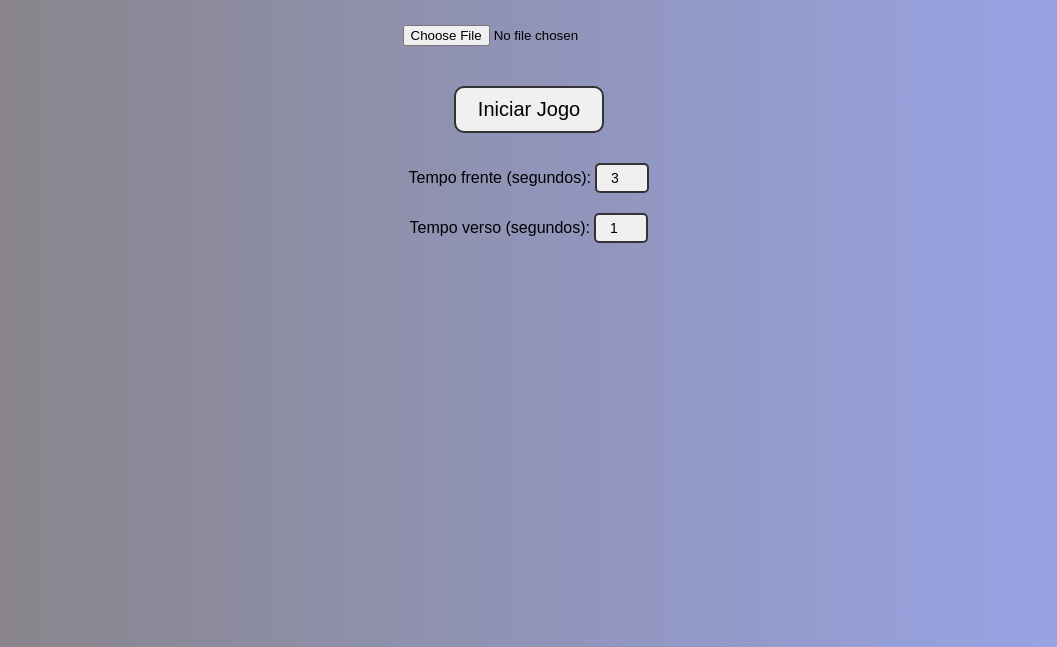
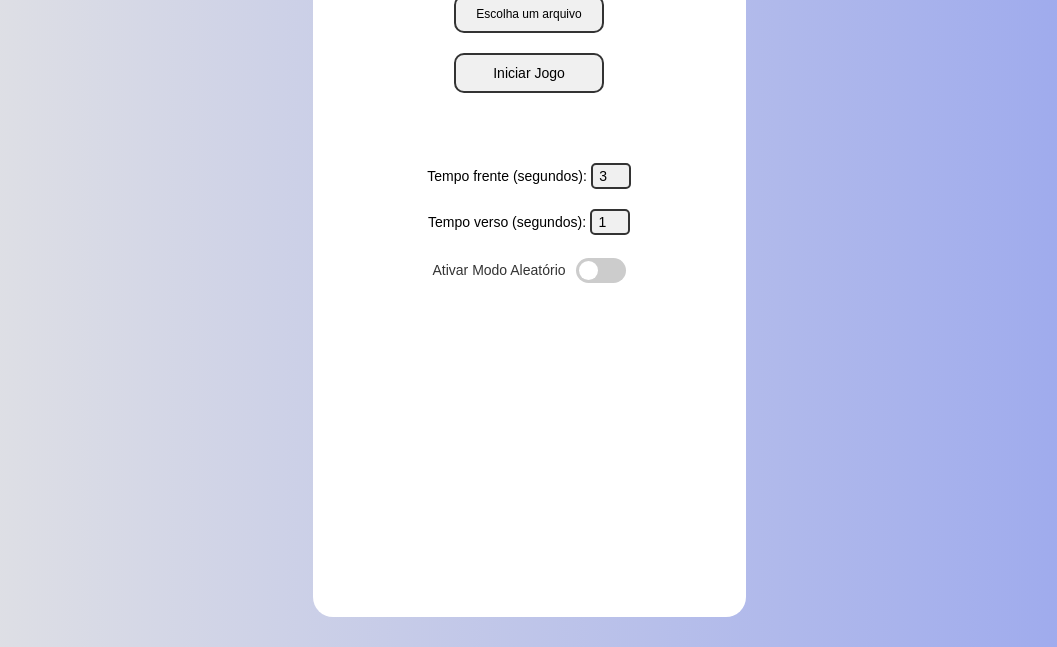
Before and after one commit to hada97/memorize, a plain HTML site: page index.html in a window 1280 px wide. Shown: the part 153-800 px from the top of the page, without its empty margins (111-1168 px from the left). Drawn offline with Linux system fonts and the light colour scheme.

Commit message:
up style

```diff
--- a/index.html
+++ b/index.html
@@ -1,16 +1,18 @@
 <!DOCTYPE html>
 <html lang="pt-br">
   <head>
-    <meta charset="UTF-8">
-    <meta name="viewport" content="width=device-width, initial-scale=1.0">
+    <meta charset="UTF-8" />
+    <meta name="viewport" content="width=device-width, initial-scale=1.0" />
     <title>Jogo de Memorização</title>
-    <link rel="stylesheet" href="style.css">
+    <link rel="stylesheet" href="style.css" />
   </head>
   <body>
     <div class="main-container">
-        <h1>Jogo de Memorização de Palavras</h1>
+      <h1>Memorize</h1>
 
-        <input type="file" id="file-input" accept=".xlsx">
+      <input type="file" id="file-input" accept=".xlsx" style="display: none" />
+      <label for="file-input" id="file-label">Escolha um arquivo</label>
+
       <button id="start-game">Iniciar Jogo</button>
 
       <div id="game-board"></div>
@@ -19,12 +21,18 @@
       <div class="config-container">
         <div>
           <label for="timer">Tempo frente (segundos):</label>
-                <input type="number" id="timer" value="3" min="1" max="30">
+          <input type="number" id="timer" value="3" min="1" max="30" />
         </div>
 
         <div>
           <label for="display-time">Tempo verso (segundos):</label>
-                <input type="number" id="display-time" value="1" min="1" max="10">
+          <input type="number" id="display-time" value="1" min="1" max="10" />
+        </div>
+
+        <div class="checkbox-container">
+          <span id="shuffle-label">Ativar Modo Aleatório</span>
+          <input type="checkbox" id="checkboxInput" />
+          <label for="checkboxInput" class="toggleSwitch"></label>
         </div>
       </div>
     </div>
--- a/script.js
+++ b/script.js
@@ -3,7 +3,7 @@ let meanings = [];
 let currentCard = 0;
 let timerInterval;
 let gameTimer = 3;
-let displayTime = 3; // Tempo para exibir o significado
+let displayTime = 3;
 let cardFlippedByClick = false;
 
 document.getElementById("file-input").addEventListener("change", handleFile);
@@ -108,14 +108,14 @@ function startTimer() {
 
     const timerDisplay = document.createElement('div');
     timerDisplay.id = 'timer-display';
-    timerDisplay.textContent = `${timeLeft}s`;
+    timerDisplay.textContent = `${timeLeft}`;
     document.getElementById("game-board").appendChild(timerDisplay); // Adiciona o cronômetro logo abaixo da carta
 
     cardFlippedByClick = false; // Reseta o estado do clique
 
     timerInterval = setInterval(function() {
         timeLeft--;
-        timerDisplay.textContent = `${timeLeft}s`;
+        timerDisplay.textContent = `${timeLeft}`;
 
         if (timeLeft <= 0) {
             clearInterval(timerInterval);
@@ -148,17 +148,54 @@ function displayCard() {
     gameBoard.appendChild(card); // Adiciona a carta ao tabuleiro
 }
 
+
+
 function flipCard(showMeaning) {
     const currentCardElement = document.querySelector(".card");
     if (currentCardElement) {
         if (showMeaning) {
             currentCardElement.classList.add('flipped');
             currentCardElement.textContent = currentCardElement.getAttribute('data-meaning'); // Exibe o significado
-            currentCardElement.style.backgroundColor = "#ee62d7"; // Muda a cor da carta
         } else {
             currentCardElement.classList.remove('flipped');
             currentCardElement.textContent = words[currentCard]; // Retorna à palavra
-            currentCardElement.style.backgroundColor = ""; // Reseta a cor da carta
         }
     }
 }
+
+document.getElementById("file-input").addEventListener("change", function(event) {
+    const fileName = event.target.files[0] ? event.target.files[0].name : "Escolha um arquivo";
+    document.getElementById("file-label").textContent = fileName;
+});
+
+
+
+
+function toggleShuffleMode() {
+    shuffleMode = !shuffleMode; // Alterna entre verdadeiro e falso
+
+    if (shuffleMode) {
+        shuffleCards(); // Se estiver no modo aleatório, embaralha as cartas
+        document.getElementById("shuffle-cards").textContent = "Desativar Modo Aleatório"; // Altera o texto do botão
+    } else {
+        document.getElementById("shuffle-cards").textContent = "Ativar Modo Aleatório"; // Restaura o texto do botão
+    }
+}
+
+function shuffleCards() {
+    // Cria um array de índices
+    const shuffledIndices = [...Array(words.length).keys()];
+
+    // Embaralha os índices
+    for (let i = shuffledIndices.length - 1; i > 0; i--) {
+        const j = Math.floor(Math.random() * (i + 1));
+        [shuffledIndices[i], shuffledIndices[j]] = [shuffledIndices[j], shuffledIndices[i]];
+    }
+
+    // Cria novos arrays embaralhados de palavras e significados, mantendo o match
+    words = shuffledIndices.map(index => words[index]);
+    meanings = shuffledIndices.map(index => meanings[index]);
+
+    console.log('Palavras embaralhadas:', words);
+    console.log('Significados embaralhados:', meanings);
+}
--- a/style.css
+++ b/style.css
@@ -3,17 +3,19 @@ body {
   font-family: Arial, sans-serif;
   text-align: center;
   align-items: center;
-    background: linear-gradient(to right, #888282, #99a6ee);
+  background: linear-gradient(to right, #e4e4e4, #99a6ee);
   height: 100vh;
   margin: 0;
 }
 
 .main-container {
-    align-items: center;
-    max-width: 900px;
+  width: 393px; /* Largura fixa */
+  height: 700px;
   margin: 0 auto;
   padding: 20px;
-    height: 80%;
+  background-color: white;
+  align-items: center;
+  border-radius: 20px;
 }
 
 h1 {
@@ -21,16 +23,19 @@ h1 {
   margin-bottom: 20px;
 }
 
-input, button {
+
+input,
+button {
   margin: 10px 0;
 }
 
 #game-board {
   display: flex;
   flex-direction: column; /* Organiza os elementos em coluna */
-    align-items: center;    /* Centraliza os elementos horizontalmente */
+  align-items: center; /* Centraliza os elementos horizontalmente */
   gap: 10px;
-    font-size: 22px;          /* Adiciona um espaço de 10px entre os elementos */
+  font-size: 22px; /* Adiciona um espaço de 10px entre os elementos */
+  margin: 30px;
 }
 
 #timer-display {
@@ -51,7 +56,6 @@ input, button {
   opacity: 0.8; /* Efeito de hover para suavizar a mensagem */
 }
 
-
 .card {
   width: 200px;
   height: 200px;
@@ -62,41 +66,42 @@ input, button {
   justify-content: center;
   align-items: center;
   text-align: center;
-    background-color: rgb(235, 235, 235);
+  background-color: rgb(169, 228, 255);
   font-size: 22px;
   cursor: pointer;
   transition: background-color 0.2s;
 }
 
 .card.flipped {
-    background-color: rgb(230, 144, 238);
+  background-color: #e9beec; /* Cor do fundo quando a carta é virada */
 }
 
-input, button {
+
+input,
+button {
   margin: 10px 0; /* Adiciona um espaço entre os campos de entrada e o botão */
 }
 
-
 input[type="number"] {
-    width: 40px; /* Define a largura dos inputs como 40px */
-    padding: 5px;
+  width: 30px; /* Define a largura dos inputs como 40px */
+  padding: 3px; /* Reduz o padding para diminuir a altura */
   font-size: 14px; /* Ajuste o tamanho da fonte para se adequar ao novo tamanho */
   border: 2px solid #333;
   border-radius: 5px;
   text-align: center; /* Centraliza o número no input */
   background-color: #f0f0f0;
+  height: 16px; /* Define a altura do input para garantir que seja mais baixo */
 }
 
+
 input[type="number"]:focus {
-    border-color: #4CAF50; /* Muda a cor da borda ao focar */
-
+  border-color: #4caf50; /* Muda a cor da borda ao focar */
 }
-
 
 button#start-game {
   width: 150px; /* Define a largura do botão */
   padding: 10px;
-    font-size: 20px; /* Tamanho de fonte maior para o botão */
+  font-size: 14px; /* Tamanho de fonte maior para o botão */
   border: 2px solid #333;
   border-radius: 10px;
   background-color: #f0f0f0;
@@ -112,10 +117,8 @@ button#start-game:hover {
 }
 
 button#start-game:focus {
-
   background-color: #e8f5e9;
 }
-
 
 /* Centralizando o container e o texto */
 input[type="file"] {
@@ -123,14 +126,87 @@ input[type="file"] {
   margin: 0 auto; /* Centraliza o input horizontalmente */
   text-align: center; /* Alinha o texto ao centro */
   padding: 20px;
-
 }
 
-
 .config-container {
-
   display: flex;
   flex-direction: column;
   align-items: center;
   justify-content: center;
+  margin-top: 20px;
+  font-size: 14px;
 }
+
+
+#file-label {
+  display: inline-block;
+  padding: 10px 20px;
+  background-color: #f0f0f0;
+  border: 2px solid #333;
+  border-radius: 10px;
+  cursor: pointer;
+  font-size: 12px;
+  margin-top: 20px;
+}
+
+#file-label:hover {
+  background-color: #e8f5e9;
+}
+
+#file-label:active {
+  background-color: #d1f7d6;
+}
+
+.checkbox-container {
+  display: flex;
+  align-items: center; /* Alinha verticalmente o texto e o checkbox */
+  justify-content: flex-start; /* Alinha os itens à esquerda */
+  height: 50px;
+  font-size: 14px;
+}
+
+#checkboxInput {
+  display: none;
+}
+
+
+/* Estilo do toggle switch */
+.toggleSwitch {
+  display: inline-block;
+  width: 50px;
+  height: 25px;
+  background-color: #ccc;
+  border-radius: 25px;
+  position: relative;
+  cursor: pointer;
+  transition: background-color 0.3s ease;
+}
+
+/* A bolinha que se move no toggle */
+.toggleSwitch::before {
+  content: "";
+  position: absolute;
+  top: 3px;
+  left: 3px;
+  width: 19px;
+  height: 19px;
+  background-color: white;
+  border-radius: 50%;
+  transition: left 0.3s ease;
+}
+
+/* Quando o checkbox está ativado, muda a cor de fundo e move a bolinha */
+#checkboxInput:checked + .toggleSwitch {
+  background-color: #4CAF50; /* Verde */
+}
+
+#checkboxInput:checked + .toggleSwitch::before {
+  left: 26px; /* Move a bolinha para a direita */
+}
+
+/* Estilo do texto ao lado do checkbox */
+#shuffle-label {
+  margin-right: 10px; /* Coloca o texto à esquerda do checkbox com espaçamento */
+  font-size: 14px;
+  color: #333;
+}
```
Lines whose indentation alone changed are shown as unchanged.
